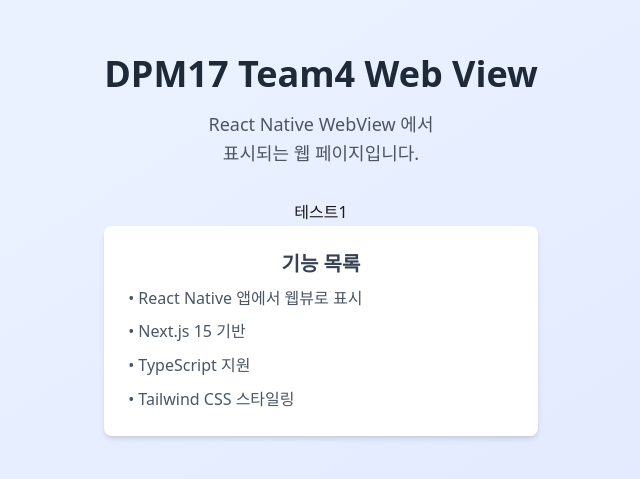
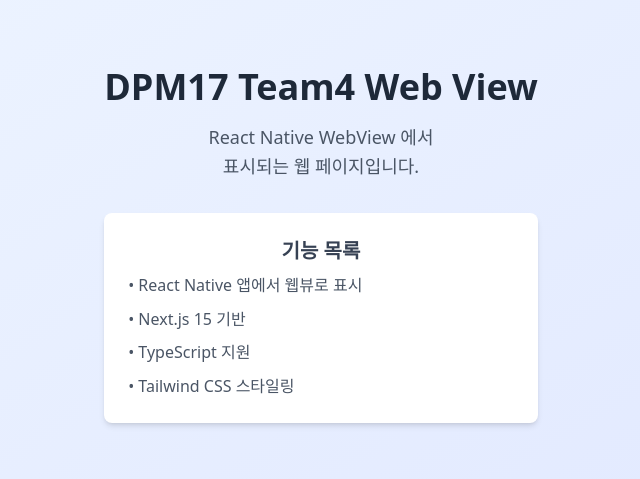
Before and after one commit to depromeet/dpm17-team4-client, a Next.js app in the folder web/: page / in a window 1280 px wide. Shown: the part 155-634 px from the top of the page, without its empty margins (319-959 px from the left). Built offline with nearby package versions, Linux system fonts and the light colour scheme.

Commit message:
fix(web): 필요 없는 코드 삭제

```diff
--- a/web/src/app/page.tsx
+++ b/web/src/app/page.tsx
@@ -10,7 +10,6 @@ export default function Home() {
           <br />
           표시되는 웹 페이지입니다.
         </p>
-        <p>테스트1</p>
         <div className="space-y-4">
           <div className="bg-white rounded-lg shadow-md p-6 max-w-md mx-auto">
             <h2 className="text-xl font-semibold text-gray-700 mb-2">
```
